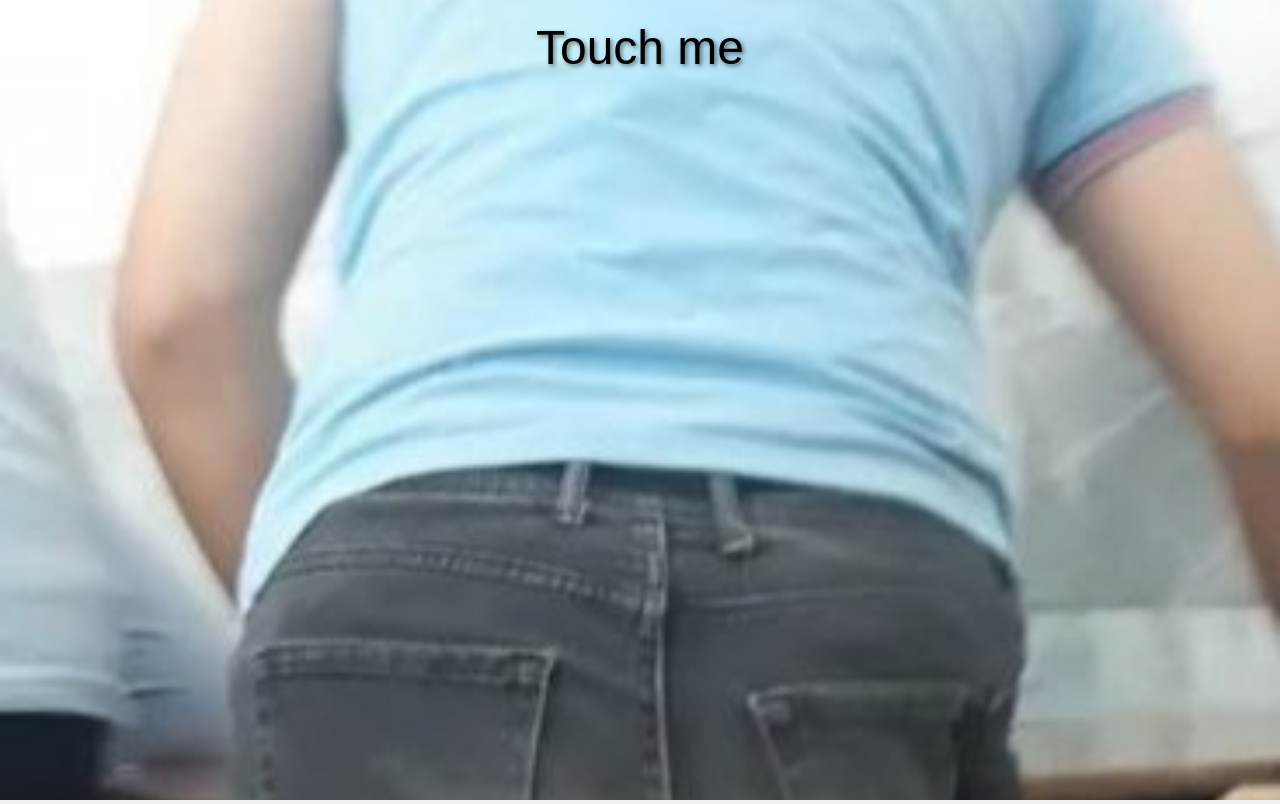
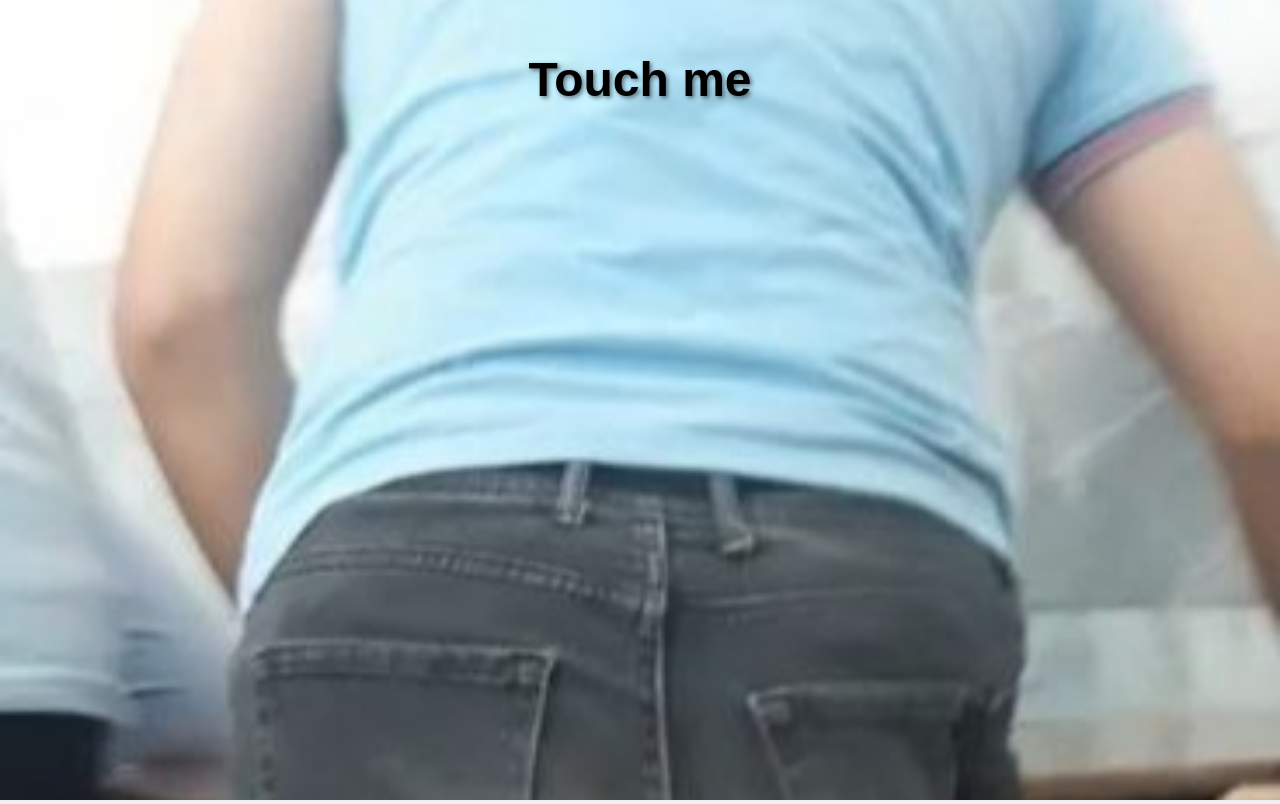
Before and after one commit to waloodiske/Horny-mhmed-zaid, a plain HTML site: page index.html in a window 1280 px wide. Drawn offline with Linux system fonts and the light colour scheme.

Commit message:
Update index.html

```diff
--- a/index.html
+++ b/index.html
@@ -2,7 +2,7 @@
 <html lang="en">
 <head>
     <meta charset="UTF-8">
-    <meta name="viewport" content="width=device-width, initial-scale=1.0">
+    <meta name="viewport" content="width=device-width, initial-scale=1.0, maximum-scale=1.0, user-scalable=no">
     <title>Horny Ali</title>
     <style>
         body {
@@ -11,40 +11,50 @@
             font-family: Arial, sans-serif;
             background-color: #f0f0f0; /* Set a light background color */
             overflow: hidden; /* Hide any overflowing content */
+            overscroll-behavior: none; /* Disable pull-to-refresh */
         }
 
         .container {
             position: relative;
             width: 100vw; /* Set container width to 100% of viewport width */
             height: 100vh; /* Set container height to 100% of viewport height */
-            text-align: center;
+            display: flex; /* Use flexbox for layout */
+            justify-content: center; /* Center items horizontally */
+            align-items: flex-start; /* Align items to the top */
+            flex-direction: column; /* Arrange items vertically */
+            overflow: hidden; /* Hide any overflowing content */
         }
 
         img {
-            cursor: pointer;
             width: 100%; /* Ensure the image fills the entire width of its container */
             height: 100%; /* Ensure the image fills the entire height of its container */
             object-fit: cover; /* Scale the image while maintaining aspect ratio and covering the container */
-            -webkit-tap-highlight-color: transparent; /* Disable tap highlighting */
-            touch-action: none; /* Prevents the default touch behavior */
         }
 
-        .title {
-            position: absolute;
-            top: 20px; /* Set title position from the top */
-            left: 50%;
-            transform: translateX(-50%); /* Center the title horizontally */
+        h1 {
             font-size: 3em; /* Increase the font size */
             color: black; /* Set title color */
             text-shadow: 2px 2px 4px rgba(0, 0, 0, 0.5); /* Add a shadow effect to the title */
             -webkit-tap-highlight-color: transparent; /* Disable tap highlighting */
+            position: absolute; /* Position the text absolutely */
+            top: 20px; /* Set top margin */
+            left: 50%; /* Align text horizontally */
+            transform: translateX(-50%); /* Center text horizontally */
+            z-index: 1; /* Ensure the text is above the image */
+        }
+
+        @media screen and (max-width: 600px) {
+            h1 {
+                font-size: 2em; /* Reduce font size for smaller screens */
+                top: 10px; /* Adjust top margin for smaller screens */
+            }
         }
     </style>
 </head>
 <body>
     <div class="container">
         <img src="image.jpg" onclick="playSound()" oncontextmenu="return false;">
-        <div class="title">Touch me</div>
+        <h1>Touch me</h1>
     </div>
     <audio id="sound" src="sound.mp3"></audio>
 
```
